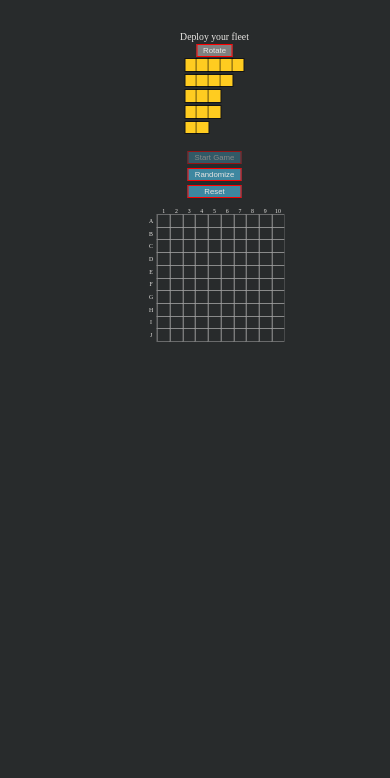
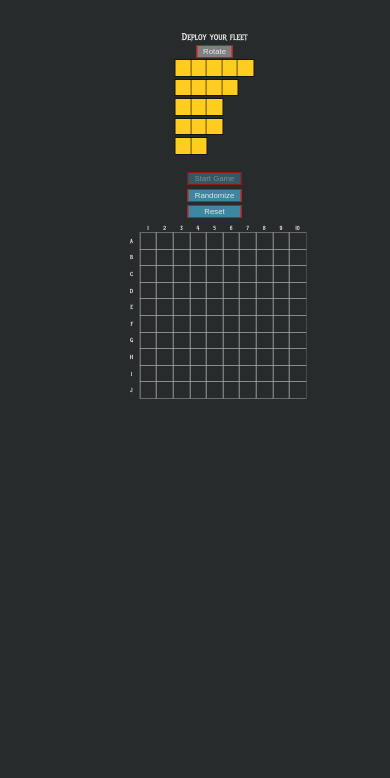
Before and after one commit to ngvuong/Battleship, a plain HTML site: page index.html in a window 390 px wide. Shown: the part 87-865 px from the top of the page. Drawn offline with Linux system fonts and the light colour scheme.

Commit message:
Update responsive size, fonts

```diff
--- a/index.html
+++ b/index.html
@@ -4,6 +4,12 @@
     <meta charset="UTF-8" />
     <meta http-equiv="X-UA-Compatible" content="IE=edge" />
     <meta name="viewport" content="width=device-width, initial-scale=1.0" />
+    <link rel="preconnect" href="https://fonts.googleapis.com" />
+    <link rel="preconnect" href="https://fonts.gstatic.com" crossorigin />
+    <link
+      href="https://fonts.googleapis.com/css2?family=Metal+Mania&display=swap"
+      rel="stylesheet"
+    />
     <link rel="stylesheet" href="style.css" />
     <title>Battleship</title>
   </head>
--- a/style.css
+++ b/style.css
@@ -6,6 +6,7 @@
 
 body {
   font-size: 2.5vw;
+  font-family: "Metal Mania", cursive;
   color: #e8e6e3;
   background-color: #282b2c;
   overflow-x: hidden;
@@ -180,7 +181,7 @@ button {
   visibility: hidden;
   color: #ffcc20;
   width: 100vw;
-  height: 25vh;
+  height: 20vw;
   background-color: rgba(187, 187, 187, 0.8);
 }
 
@@ -260,6 +261,25 @@ button {
     transform: translateX(0);
   }
 
+  .player-board,
+  .enemy-board {
+    grid-template-columns: repeat(11, 4vw);
+  }
+
+  .player-board {
+    margin-top: 1rem;
+  }
+
+  .square {
+    width: 4vw;
+    height: 4vw;
+  }
+
+  .ship-part {
+    width: 4vw;
+    height: 4vw;
+  }
+
   .boards {
     padding: 0;
   }
```
